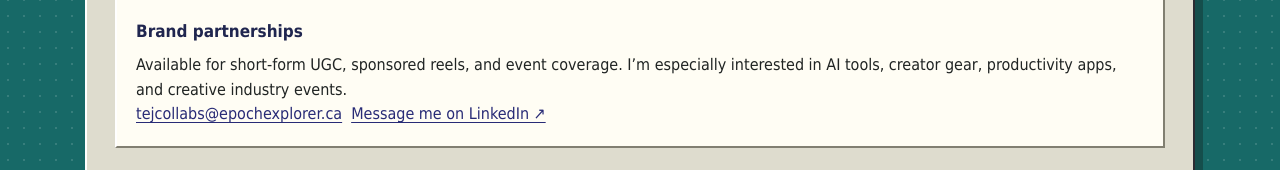
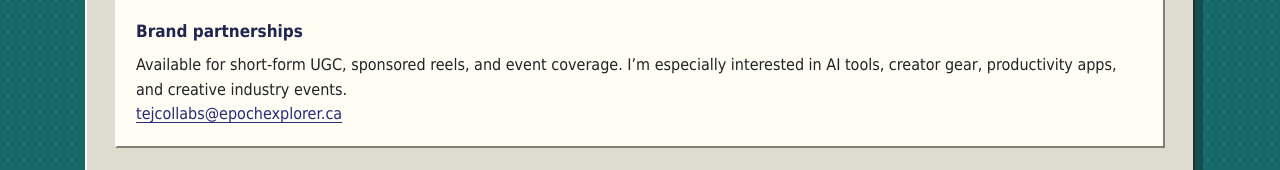
Before and after one commit to TejasviPal-1/PersonalWebsite-1, a plain HTML site: page collabs/index.html in a window 1280 px wide. Both pictures are taken after a click on the link "Work with me". Shown: the part 632-802 px from the top of the page. Drawn offline with Linux system fonts and the light colour scheme.

Commit message:
Remove LinkedIn links from collaborations page

```diff
--- a/collabs/index.html
+++ b/collabs/index.html
@@ -92,11 +92,11 @@ button.tab[aria-selected="true"]{background:var(--paper);font-weight:bold}
 <div class="panel" id="partnerships" role="tabpanel" aria-labelledby="tab-partnerships">
 <h2>Brand partnerships</h2>
 <p>Available for short-form UGC, sponsored reels, and event coverage. I’m especially interested in AI tools, creator gear, productivity apps, and creative industry events.</p>
-<p class="actions"><a href="mailto:tejcollabs@epochexplorer.ca">tejcollabs@epochexplorer.ca</a> <a href="https://www.linkedin.com/in/tejasvi-pal">Message me on LinkedIn ↗</a></p>
+<p class="actions"><a href="mailto:tejcollabs@epochexplorer.ca">tejcollabs@epochexplorer.ca</a></p>
 </div>
 <div class="panel" id="socials" role="tabpanel" aria-labelledby="tab-socials">
 <h2>Find me online</h2>
-<p><a href="https://www.linkedin.com/in/tejasvi-pal">LinkedIn ↗</a><br><a href="https://www.instagram.com/thelunaticdudette/">Instagram ↗</a></p>
+<p><a href="https://www.instagram.com/thelunaticdudette/">Instagram ↗</a></p>
 </div>
 </section>
 </div>
```
